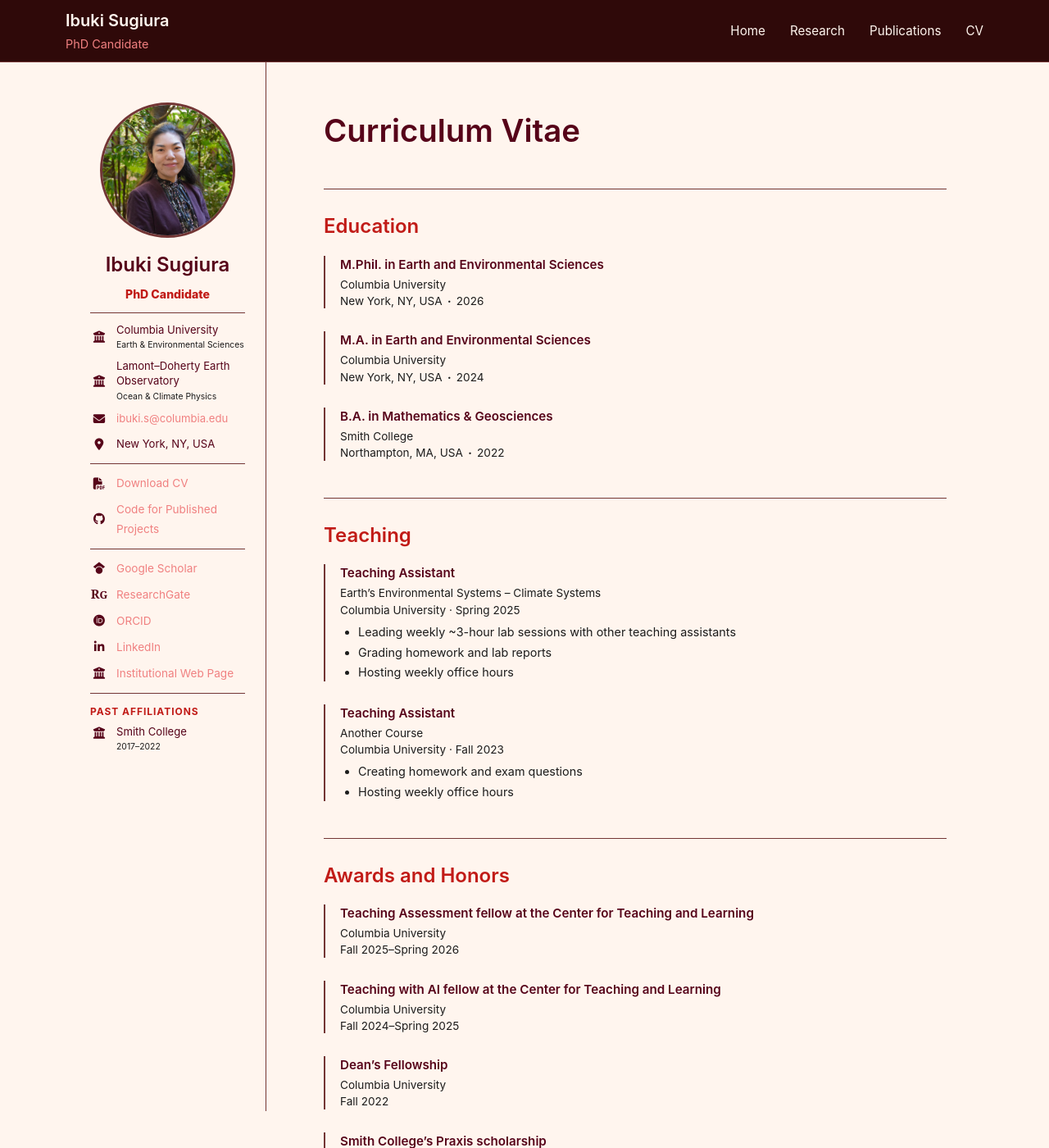
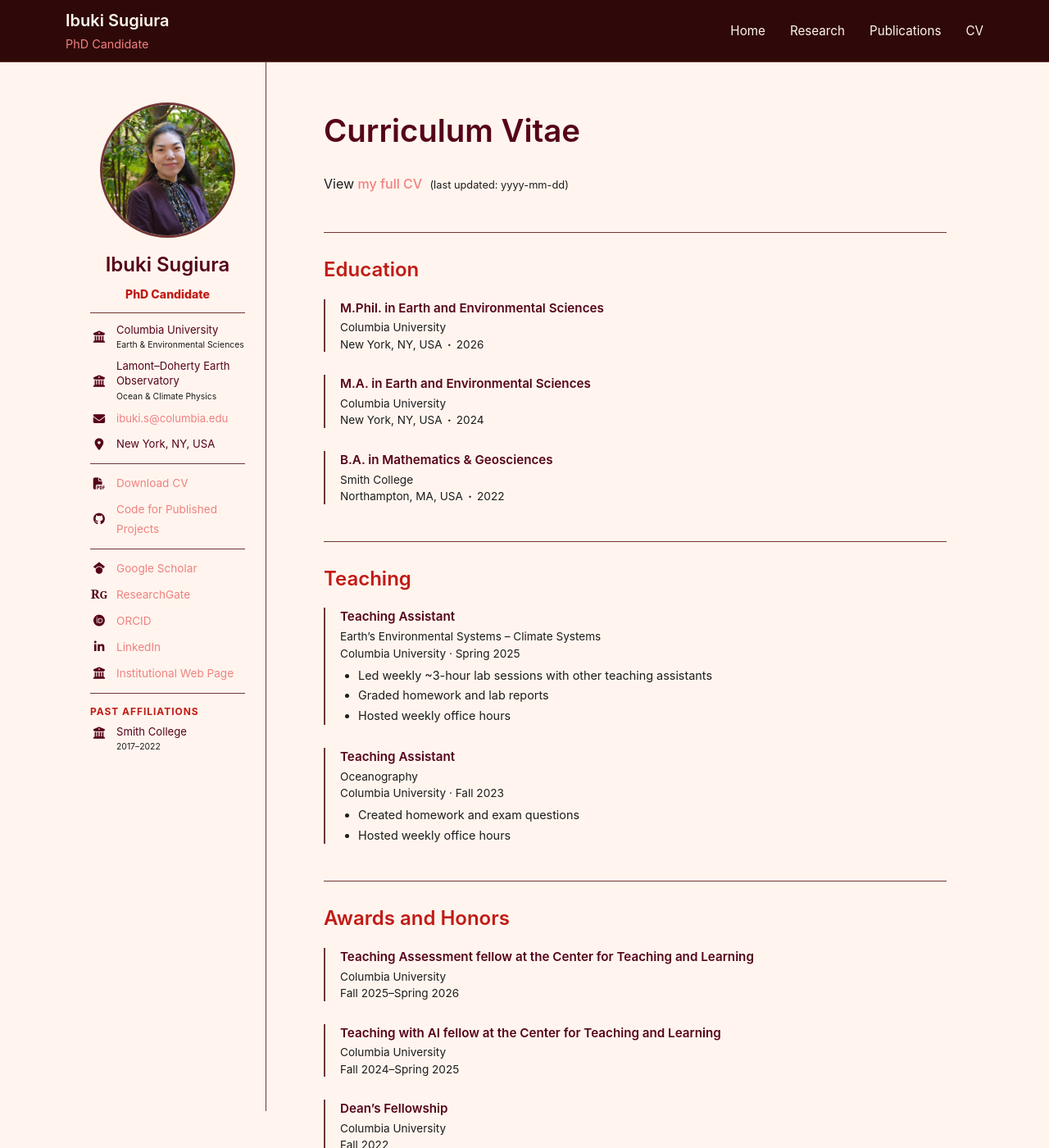
Before and after one commit to isugiura/isugiura.github.io, a Jekyll site: the page built from cv.md, in a window 1280 px wide and 1400 px high. Shown: the whole window at 82% size. Built offline with Jekyll 4.4.1, drawn with Linux system fonts in a browser that asks for light colours.

Commit message:
Update site_info.yml

```diff
--- a/_data/site_info.yml
+++ b/_data/site_info.yml
@@ -106,8 +106,8 @@ cv:
   # CV DOCUMENT
   # -------------------------------------------------------
 
-  # document: /assets/files/cv.pdf
-  # last_updated: yyyy-mm-dd
+  document: /assets/files/cv.pdf
+  last_updated: yyyy-mm-dd
 
 
   # -------------------------------------------------------
@@ -144,17 +144,17 @@ cv:
       institution: Columbia University
       years: Spring 2025
       details:
-        - Leading weekly ~3-hour lab sessions with other teaching assistants
-        - Grading homework and lab reports
-        - Hosting weekly office hours
+        - Led weekly ~3-hour lab sessions with other teaching assistants
+        - Graded homework and lab reports
+        - Hosted weekly office hours
 
     - position: Teaching Assistant
-      course: Another Course
+      course: Oceanography
       institution: Columbia University
       years: Fall 2023
       details:
-        - Creating homework and exam questions
-        - Hosting weekly office hours
+        - Created homework and exam questions
+        - Hosted weekly office hours
 
 
   # -------------------------------------------------------
```
